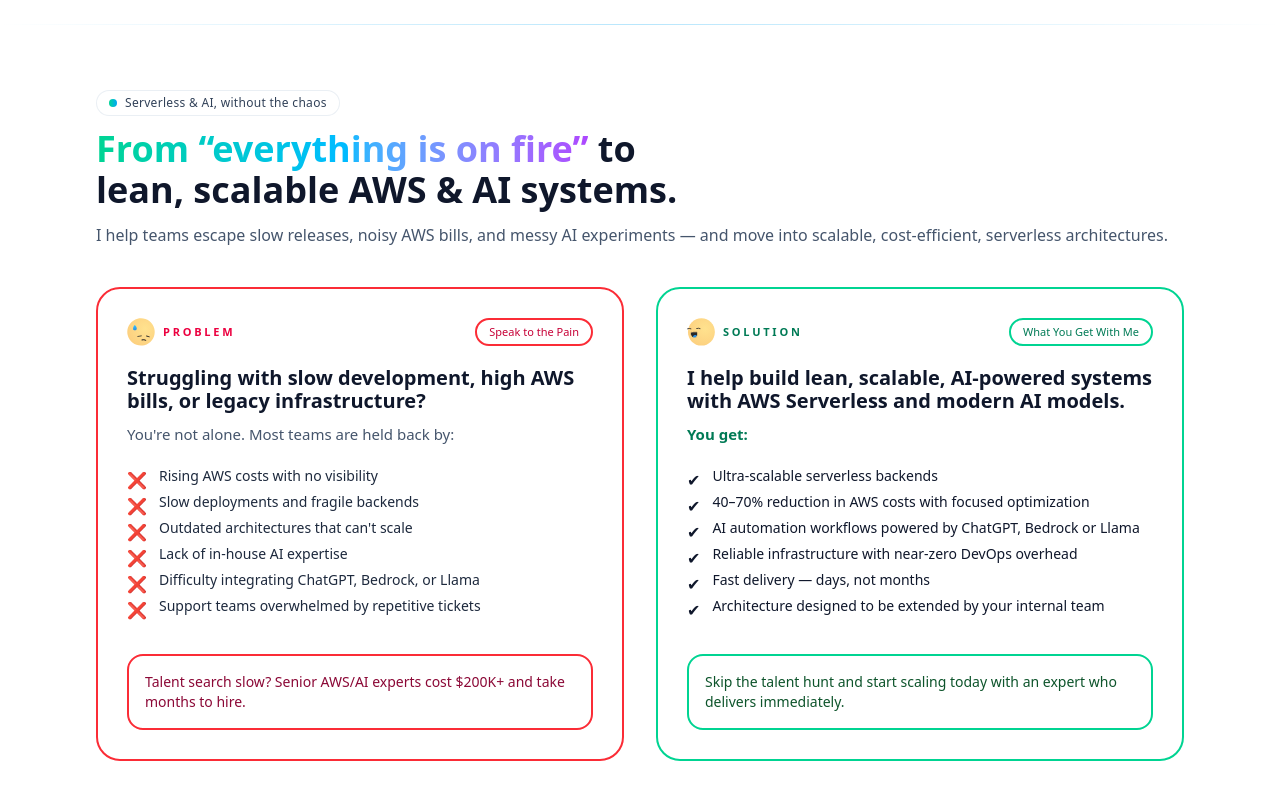
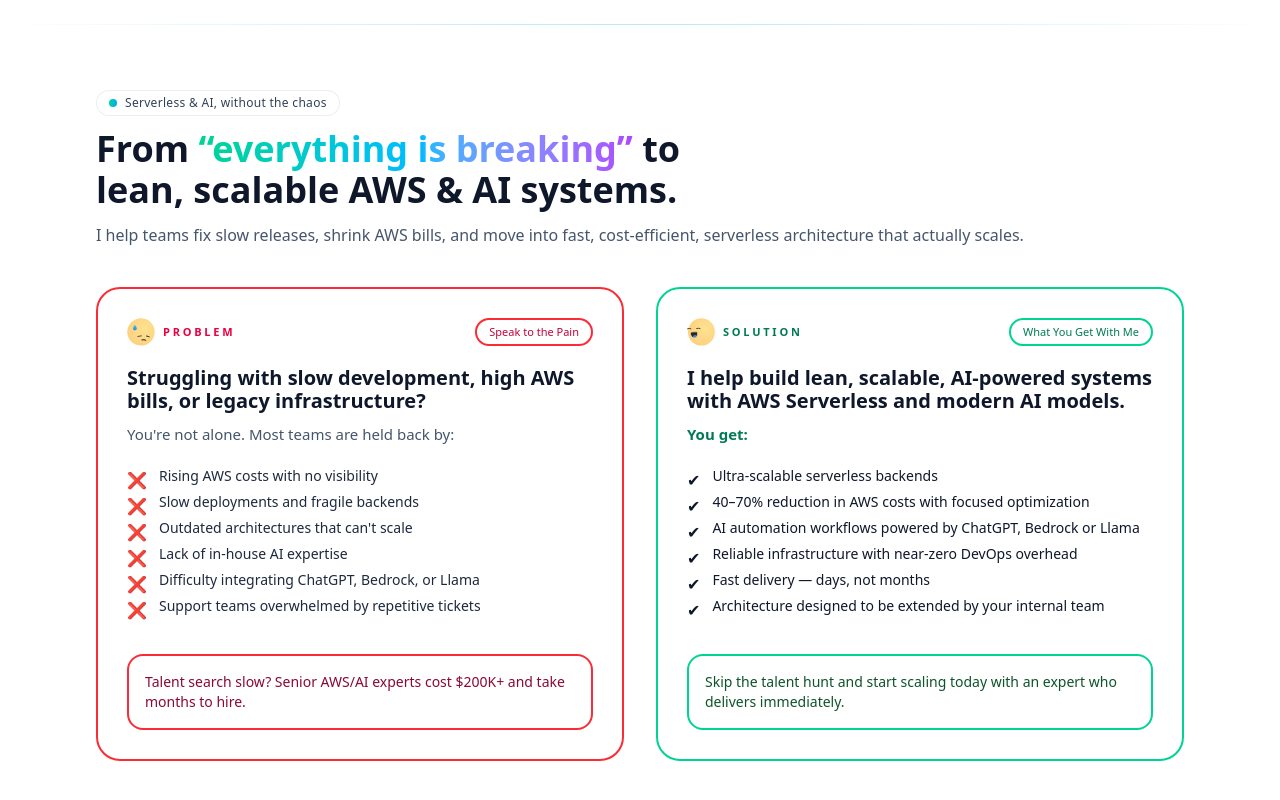
Before and after one commit to opmtwo/opmtwo-website, a Next.js app: page /home in a window 1280 px wide. Shown: the part 840-1640 px from the top of the page. Built offline with nearby package versions, Linux system fonts and the light colour scheme; a web font is replaced by a local one.

Commit message:
Refine ProblemSolutionSection content for clarity and impact

```diff
--- a/components/ProblemSolutionSection.tsx
+++ b/components/ProblemSolutionSection.tsx
@@ -16,14 +16,19 @@ export const ProblemSolutionSection: React.FC = () => {
 					Serverless &amp; AI, without the chaos
 				</p>
 				<h2 className="text-balance text-2xl font-semibold text-slate-900 sm:text-3xl lg:text-4xl dark:text-slate-50">
+					From&nbsp;
 					<span className="bg-linear-to-r from-emerald-400 via-sky-400 to-purple-500 bg-clip-text text-transparent">
-						From “everything is on fire”
+						{/* From “everything is on fire” */}
+						“everything is breaking”
 					</span>{' '}
 					to lean, scalable AWS &amp; AI systems.
+					{/* to lean, scalable, future-proof AWS & AI infrastructure */}
+					{/* to high-performing, scalable AWS & AI infrastructure */}
 				</h2>
 				<p className="text-sm text-slate-600 sm:text-base dark:text-slate-400">
-					I help teams escape slow releases, noisy AWS bills, and messy AI experiments — and move into scalable, cost-efficient, serverless
-					architectures.
+					{/* I help teams escape slow releases, noisy AWS bills, and messy AI experiments — and move into scalable, cost-efficient, serverless
+					architectures. */}
+					I help teams fix slow releases, shrink AWS bills, and move into fast, cost-efficient, serverless architecture that actually scales.
 				</p>
 			</div>
 
```
